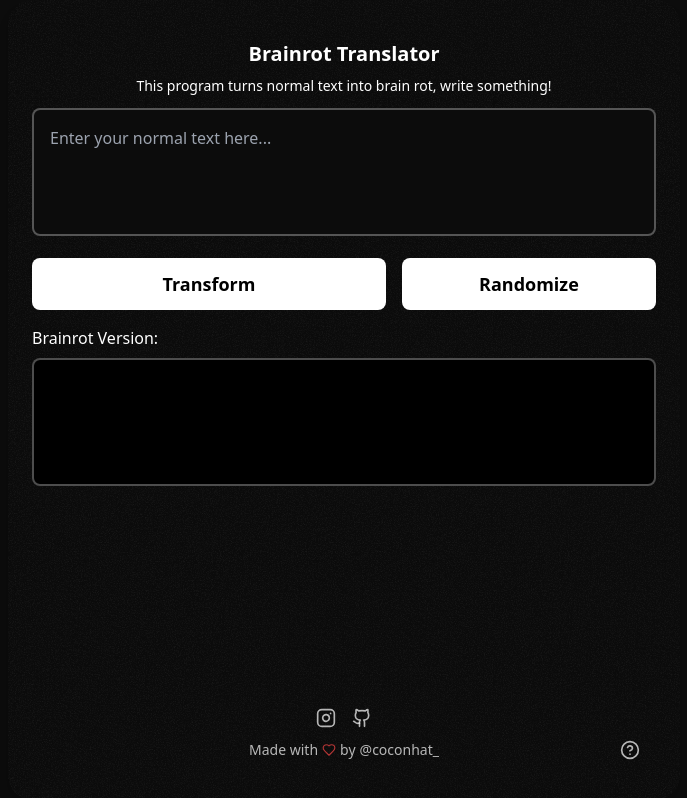
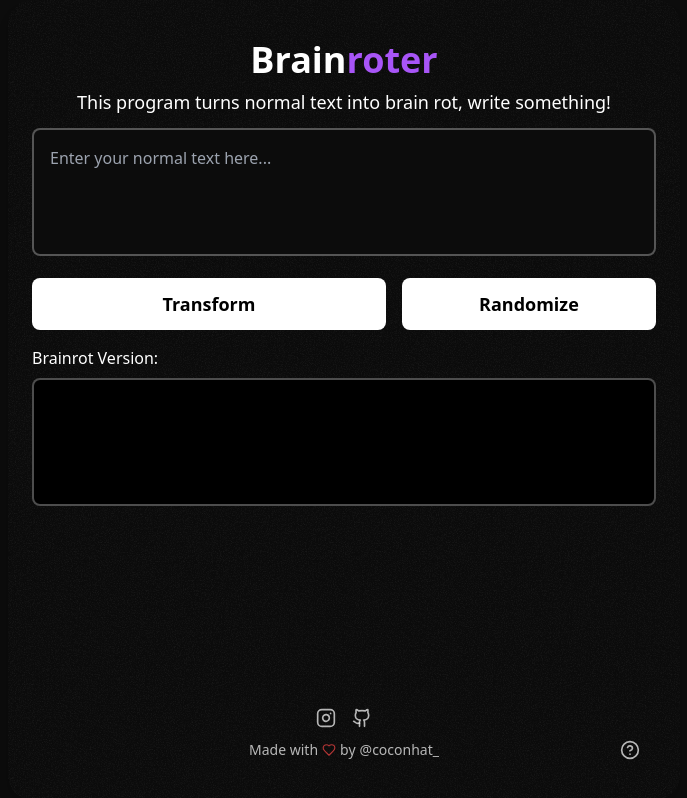
Before and after one commit to Coconhat/brainrot-converter, a React (Vite) app: page / in a window 1280 px wide. Shown: the whole page, without its empty margins (296-983 px from the left). Built offline with nearby package versions, Linux system fonts and the light colour scheme.

Commit message:
feat(Header): Enhance header with highlighter, larger text, and shadow

```diff
--- a/src/component/Header.jsx
+++ b/src/component/Header.jsx
@@ -1,13 +1,15 @@
-import React from 'react'
+import React from "react";
 
 export default function Header() {
   return (
     <div>
-      <div className="font-bold text-xl text-white text-center mt-4 mb-3">
+      <div className="font-bold text-4xl text-white text-center mt-4 mb-3">
         <span>
-          <h4>Brainrot Translator</h4>
+          <h4>
+            Brain<span className="text-purple-500">roter</span>
+          </h4>
         </span>
-        <p className="text-sm font-normal mt-2">
+        <p className="text-lg font-normal mt-2 font-sans">
           This program turns normal text into brain rot, write something!
         </p>
       </div>
--- a/src/data/randomizeSentence.js
+++ b/src/data/randomizeSentence.js
@@ -7,7 +7,6 @@ export const sentences = [
   "I forgot my keys at home. I had to go back and get them. It was a little annoying.",
   "The movie was fantastic. I didn't expect it to be so good. I want to watch it again.",
   "We went hiking up the mountain. The view from the top was breathtaking. I took some great photos.",
-  "I need to buy groceries. The fridge is almost empty. I’m thinking of making a salad tonight.",
   "He studied all night for the exam. It was really difficult. He barely finished on time.",
   "I went to the beach with friends. The sand was warm and soft. We played volleyball all afternoon.",
   "The concert was amazing. The band played my favorite song. The crowd was hyped.",
@@ -30,5 +29,5 @@ export const sentences = [
   "The weather is getting colder. I might need to wear a good jacket soon. It's almost winter.",
   "I cleaned my car today. It looks brand new. I feel proud of how shiny it is.",
   "The party was a blast. We danced all night. I had so much fun.",
-  "I wanna go to the party with you. We can dance all night and all day."
+  "I wanna go to the party with you. We can dance all night and all day.",
 ];
--- a/src/utils/applyCustomTransformations.js
+++ b/src/utils/applyCustomTransformations.js
@@ -49,7 +49,7 @@ const memeTerms = {
     "mrbeast ",
   ],
   status: ["alpha male", "mewwing", "winter arc", "MANGO"],
-  slang: ["edging streak", "bussing", "goated"],
+  slang: ["edging streak", "goated"],
   phrases: [
     "ambatukam",
     "hitting the griddy",
@@ -111,7 +111,7 @@ export const applyCustomTransformations = (word) => {
     return "huzz";
   }
   if (lowerWord === "to" || lowerWord === "is" || lowerWord === "a") {
-    return `${word}${Math.random() < 0.5 ? " bussin" : ""}`;
+    return `${word} ${Math.random() < 0.5 ? "skibidi" : ""}`;
   }
   if (demonstrativePronouns.includes(lowerWord)) {
     return `${word}${Math.random() < 0.5 ? " goofy" : ""}`;
```
